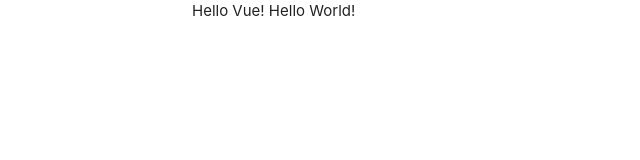
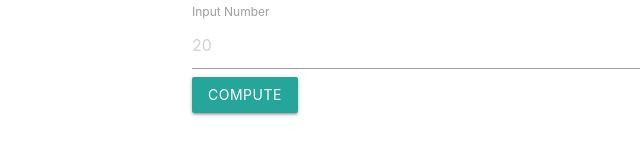
Before and after one commit to ericabell/four, a website: page index.html in a window 1280 px wide. Shown: the whole page, without its empty margins (0-640 px from the left). Drawn offline with nearby package versions, Linux system fonts and the light colour scheme.

Commit message:
Basic input field with button

```diff
--- a/index.html
+++ b/index.html
@@ -33,7 +33,15 @@
   <body>
     <div class="container">
       <div id="app">
-        {{message + ' Hello World!'}}
+
+          <label>Input Number</label>
+          <input placeholder="20">
+
+
+        <button v-on:click="toggleLogin"
+          class="btn waves-effect waves-light">
+          Compute
+        </button>
       </div>
   </div> <!-- end container -->
 
```
